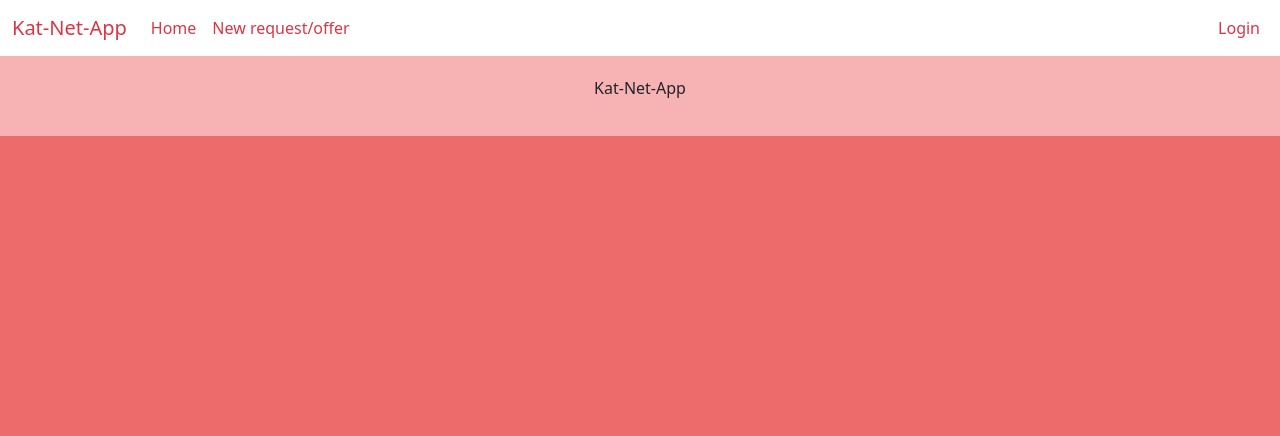
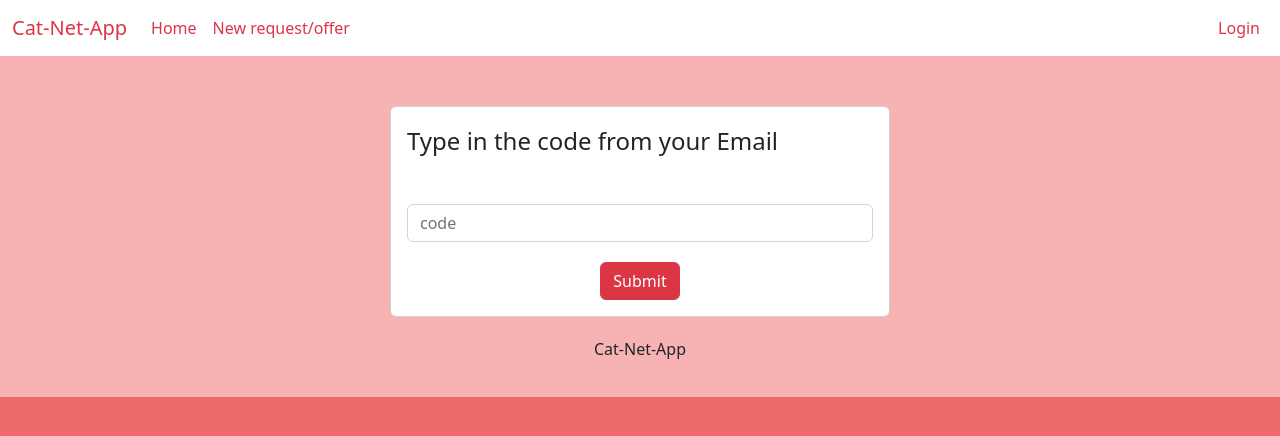
Before and after one commit to Tape90/SocialProjekt, a React (Vite) app in the folder Frontend/: page /Code in a window 1280 px wide. Shown: the top 436 px of the page. Built offline with nearby package versions, Linux system fonts and the light colour scheme; no server answers.

Commit message:
complete Forgot Password Function

```diff
--- a/Frontend/index.html
+++ b/Frontend/index.html
@@ -4,6 +4,7 @@
     <meta charset="utf-8">
     <meta name="viewport" content="width=device-width, initial-scale=1">
     <title>Bootstrap w/ Vite</title>
+    <script src="https://accounts.google.com/gsi/client" async defer></script>
   </head>
   <body style="background-color:#ec5353da">
     <div id="root">
--- a/Frontend/src/js/App.jsx
+++ b/Frontend/src/js/App.jsx
@@ -10,6 +10,8 @@ import PublicProfile from './components/Profile/PublicProfile'
 import useOffer from './customHooks/useOffer'
 import useRequest from './customHooks/useRequest'
 import PublicRequestOffer from './components/RequestOffer/PublicRequestOffer'
+import Reset from './components/Login/Reset'
+import Code from './components/Login/Code'
 import useUser from './customHooks/useUser'
 import ForgotPassword from './components/Login/ForgotPassword'
 import { useState, useEffect } from 'react'
@@ -26,7 +28,7 @@ function App() {
   const [request, setRequest, getRequest] = useRequest();
   const [isLoggedIn, setisLoggedIn] = useState(false);
   const [resetNumber, setResetNumber] = useState(0);
-  const [emailToken, setEmailToken] = useState("");
+  const [emailToken, setEmailToken] = useState(false);
 
   useEffect(() => {
     const token = localStorage.getItem("token");
@@ -57,7 +59,9 @@ function App() {
         <Route path='/Public' element={<PublicProfile />} />
         <Route path='/' element={isLoggedIn ? <FeedCard offer={offer} setOffer={setOffer} request={request} setRequest={setRequest} getOffer={getOffer} getRequest={getRequest} handleLogout={handleLogout}/> : <Navigate to="/Login" replace />}></Route>
         <Route path='/catastrophe/:id' element={<PublicRequestOffer offer={offer} request={request} getOffer={getOffer} getRequest={getRequest}/> }/>
-        <Route path='/Forgot' element={<ForgotPassword />}></Route>
+        <Route path='/Forgot' element={<ForgotPassword setResetNumber={setResetNumber} setEmailToken={setEmailToken} resetNumber={resetNumber} />}></Route>
+        <Route path='/Reset' element={emailToken ? <Reset setEmailToken={setEmailToken}/> : <Navigate to="/Login" replace />}></Route>
+        <Route path='/Code' element={<Code resetNumber={resetNumber}/>}/>
         </Routes>
       <Footer/>
       </Router>
--- a/Frontend/src/js/components/Footer/Footer.jsx
+++ b/Frontend/src/js/components/Footer/Footer.jsx
@@ -3,6 +3,6 @@ import "./footer.css";
 export default function Footer() {
   return(
   <>
-    <p className="footer">Kat-Net-App</p>
+    <p className="footer">Cat-Net-App</p>
   </>
 )}
--- /dev/null
+++ b/Frontend/src/js/components/Login/Code.jsx
@@ -0,0 +1,59 @@
+import { useRef } from "react";
+import toastify from "../toastify";
+import { useNavigate } from "react-router-dom";
+
+export default function Code ({resetNumber}) {
+
+    const formRef = useRef();
+    const navigator = useNavigate();
+
+    const handleClick = (e) => {
+        e.preventDefault();
+        //console.log(resetNumber)
+        if (formRef.current.Code.value == resetNumber) {
+            navigator("/Reset")
+        } else {
+            toastify("wrong code", "red")
+        }
+    }
+
+    return (
+        <div className="width">
+          <div className="card">
+            <article className="card-body">
+              <h4 className="card-title mb-4 mt-1">
+                Type in the code from your Email
+              </h4>
+              <form
+                ref={formRef}
+                onSubmit={(e) => {
+                  handleClick(e);
+                }}
+              >
+                <div className="form-group">
+
+                  <input
+                    name="Code"
+                    required
+                    className="mt-5 form-control"
+                    placeholder="code"
+                    type="text"
+                  />
+                </div>
+
+                <div className="form-group text-center padding">
+                  <button
+                    onSubmit={handleClick}
+                    type="submit"
+                    className="btn btn-danger btn-block"
+                  >
+                    Submit
+                  </button>
+                </div>
+              </form>
+            </article>
+          </div>
+        </div>
+      );
+
+}
--- a/Frontend/src/js/components/Login/ForgotPassword.jsx
+++ b/Frontend/src/js/components/Login/ForgotPassword.jsx
@@ -1,10 +1,12 @@
 import { useRef } from "react";
 import axios from "axios";
 import toastify from "../toastify";
+import { useNavigate } from "react-router-dom";
 
-export default function ForgotPassword() {
+export default function ForgotPassword({setResetNumber, setEmailToken, resetNumber}) {
 
     const formRef = useRef();
+    const navigator = useNavigate();
 
     const handleClick = async (e) => {
         e.preventDefault();
@@ -31,6 +33,10 @@ export default function ForgotPassword() {
             }
             if (resp.data.message === "Email sent") {
                 toastify(resp.data.toastify);
+                setResetNumber(resp.data.code);
+                localStorage.setItem("reset", resp.data.token);
+                setEmailToken(true);
+                navigator("/Code");
             }
         } catch (error) {
             console.log(error);
--- /dev/null
+++ b/Frontend/src/js/components/Login/Reset.jsx
@@ -0,0 +1,94 @@
+import { useRef } from "react";
+import { useNavigate } from "react-router-dom";
+import toastify from "../toastify";
+import axios from "axios";
+
+export default function Reset({setEmailToken}) {
+
+    const formRef = useRef();
+    const navigator = useNavigate();
+
+    const handleClick = async (e) => {
+        e.preventDefault();
+
+        if (formRef.current.password1.value !== formRef.current.password2.value){
+            toastify("Password not equal, try again", "red")
+        } else {
+            const dataForm = {
+                password: formRef.current.password1.value
+            };
+
+            const config = {
+                url: "http://localhost:3001/api/reset",
+                method: "POST",
+                headers: {
+                    "Content-Type": "application/json",
+                    "Authorization": `Bearer ${localStorage.getItem("reset")}`
+                },
+                data: JSON.stringify(dataForm)
+            };
+
+            try {
+                const resp = await axios(config);
+                if (resp.data.message == "okay") {
+                    setEmailToken(false);
+                    localStorage.removeItem("reset");
+                    navigator("/Login");
+                }
+
+            } catch (error) {
+                console.log(error);
+            }
+        }
+    }
+
+    return (
+        <div className="width">
+          <div className="card">
+            <article className="card-body">
+              <h4 className="card-title mb-4 mt-1">
+                Reset password
+              </h4>
+              <form
+                ref={formRef}
+                onSubmit={(e) => {
+                  handleClick(e);
+                }}
+              >
+                <div className="form-group">
+                  <label>new password</label>
+                  <input
+                    name="password1"
+                    required
+                    className="form-control"
+                    placeholder="password"
+                    type="password"
+                  />
+                </div>
+
+                <div className="mt-5 form-group">
+                  <label>repeat password</label>
+                  <input
+                    name="password2"
+                    required
+                    className="form-control"
+                    placeholder="password"
+                    type="password"
+                  />
+                </div>
+
+                <div className="form-group text-center padding">
+                  <button
+                    onSubmit={handleClick}
+                    type="submit"
+                    className="btn btn-danger btn-block"
+                  >
+                    Submit
+                  </button>
+                </div>
+              </form>
+            </article>
+          </div>
+        </div>
+      );
+}
--- a/Frontend/src/js/components/Navbar/Navbar.jsx
+++ b/Frontend/src/js/components/Navbar/Navbar.jsx
@@ -19,7 +19,7 @@ export default function Navbar({isLoggedIn, handleLogout}) {
     <>
     <nav className="navbar navbar-expand-lg bg-white">
       <div className="container-fluid">
-        <div className="text-danger navbar-brand">Kat-Net-App</div>
+        <div className="text-danger navbar-brand">Cat-Net-App</div>
         <button className="navbar-toggler" type="button" data-bs-toggle="collapse" data-bs-target="#navbarSupportedContent" aria-controls="navbarSupportedContent" aria-expanded="false" aria-label="Toggle navigation">
           <span className="navbar-toggler-icon"></span>
         </button>
```
Also changed, not shown: 2 other files (tests, documents, lock files or other folders).
